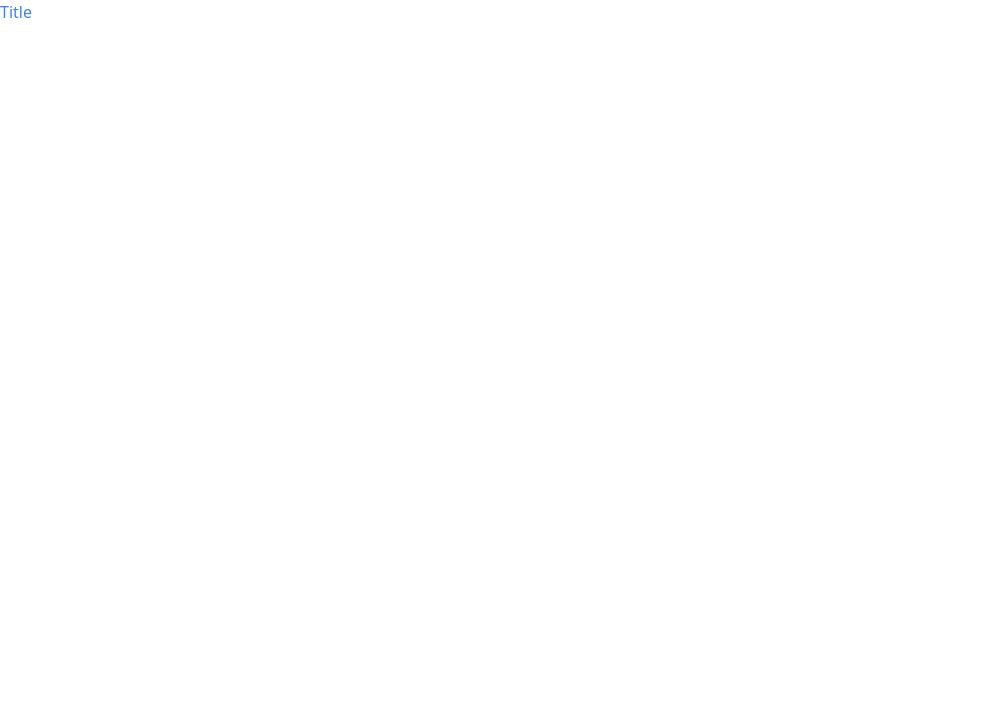
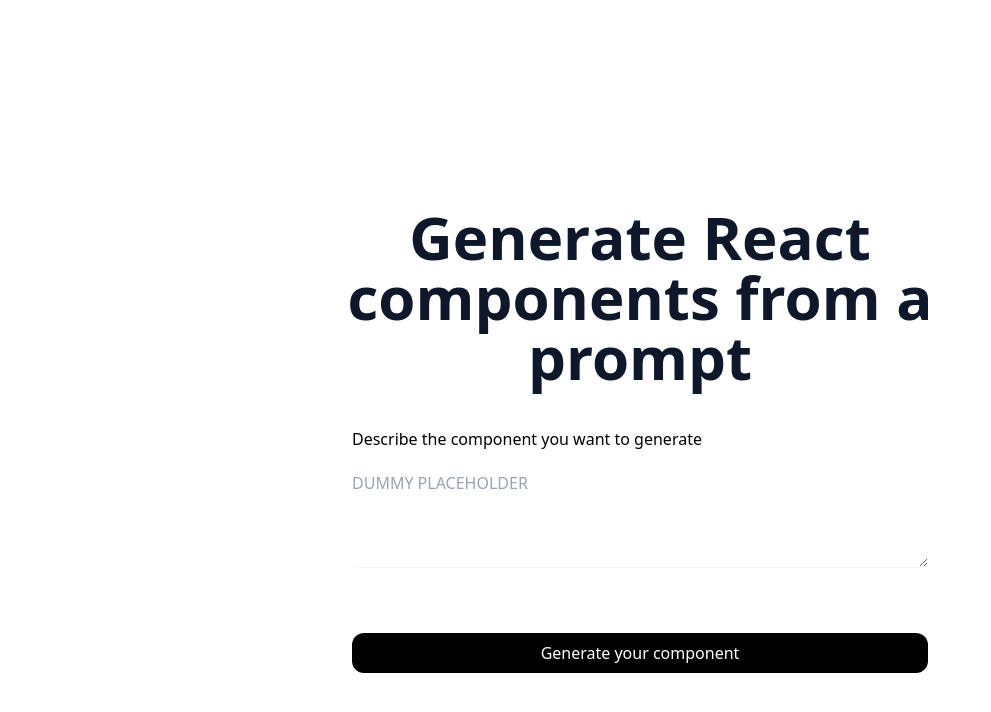
Before and after one commit to MagiLink/frontend, a React (Vite) app: page / in a window 1280 px wide. Shown: the top 712 px of the page, without its empty margins (0-991 px from the left). Built offline with nearby package versions, Linux system fonts and the light colour scheme.

Commit message:
adds basic prompt input and submission button

```diff
--- a/src/App.jsx
+++ b/src/App.jsx
@@ -1,5 +1,36 @@
+import { useState } from 'react';
+
 function App() {
-	return <div className='text-blue-500'>Title</div>;
+	const [userPrompt, setUserPrompt] = useState('');
+	const placeholderText = `DUMMY PLACEHOLDER`;
+	return (
+		<div className="flex max-w-5xl mx-auto flex-col items-center justify-center py-2 min-h-screen">
+			<main className="flex flex-1 w-full flex-col items-center justify-center text-center px-4 mt-12 sm:mt-20">
+				<h1 className="sm:text-6xl text-4xl max-w-2xl font-bold text-slate-900">
+					Generate React components from a prompt
+				</h1>
+
+				<div className="max-w-xl w-full">
+					<div className="flex mt-10 items-center space-x-3">
+						<p className="text-left font-medium">Describe the component you want to generate</p>
+					</div>
+					<textarea
+						value={userPrompt}
+						onChange={(e) => setUserPrompt(e.target.value)}
+						rows={4}
+						className="w-full rounded-md border-gray-300 shadow-sm focus:border-black focus:ring-black my-5"
+						placeholder={placeholderText}
+					/>
+					<button
+						className="bg-black rounded-xl text-white font-medium px-4 py-2 sm:mt-10 mt-8 hover:bg-black/80 w-full"
+						onClick={(e) => console.log(e)}
+					>
+						Generate your component
+					</button>
+				</div>
+			</main>
+		</div>
+	);
 }
 
 export default App;
```
